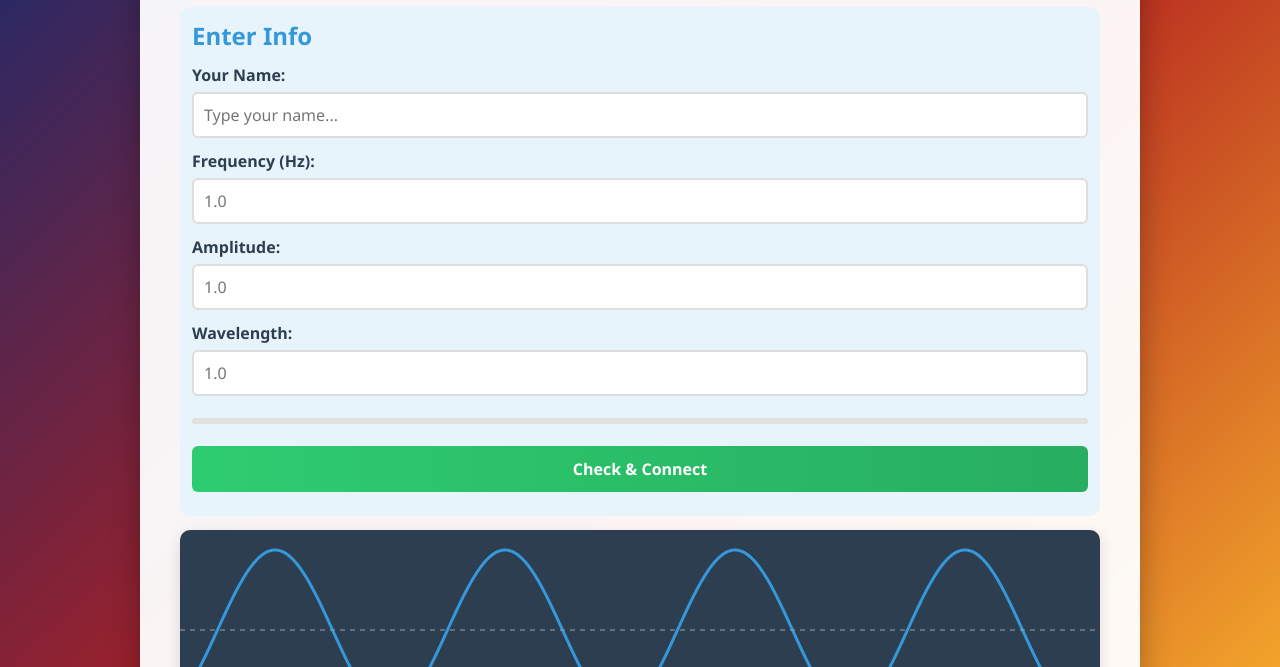
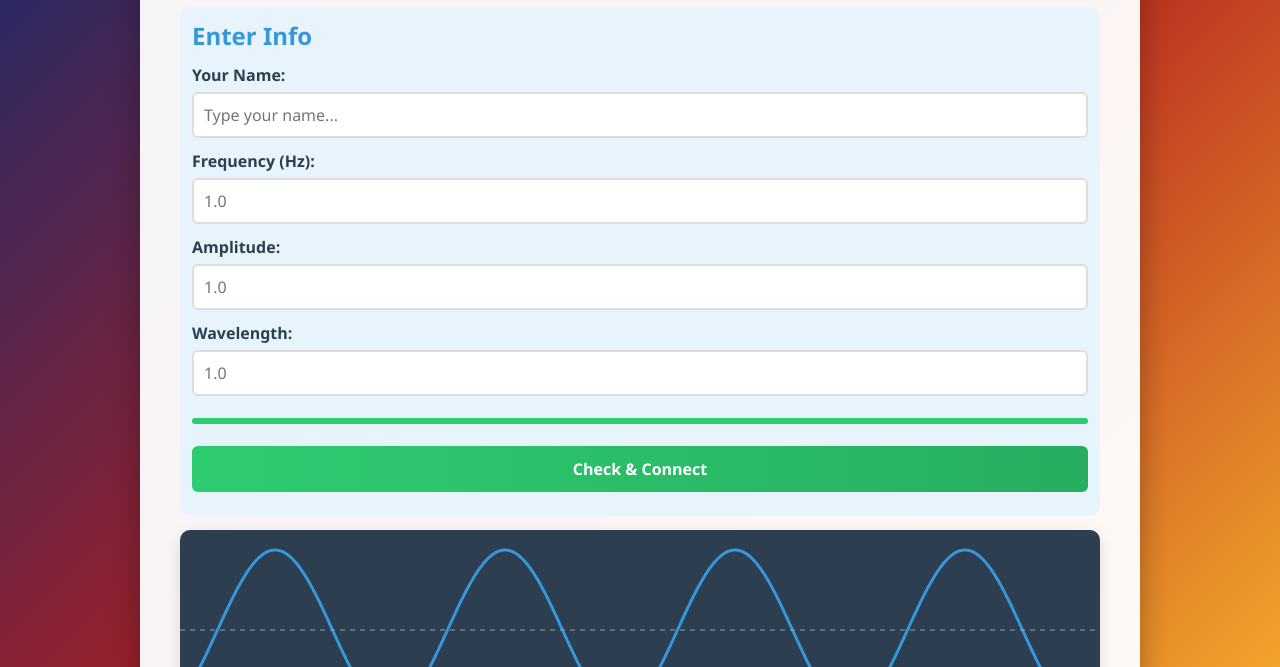
Before and after one commit to hakar138/test1, a plain HTML site: page index.html in a window 1280 px wide. Both pictures are taken after a click on the button "I'm a Student". Shown: the part 133-800 px from the top of the page. Drawn offline with Linux system fonts and the light colour scheme.

Commit message:
Update index.html

```diff
--- a/index.html
+++ b/index.html
@@ -230,7 +230,7 @@
             // Reset connection status when entering student screen
             connectionStatus.className = 'connection-status';
             connectionStatus.textContent = '';
-            matchProgress.style.width = '0%';
+            // Update indicator so student preview uses teacher values if inputs empty
             updateMatchIndicator();
         });
         teacherBackBtn.addEventListener('click', () => { showScreen(roleSelectionScreen); stopAllAnimations(); });
@@ -319,10 +319,11 @@
         }
 
         // Update match indicator based on current values
+        // NOTE: if student input fields are empty, treat them as the teacher's values
         function updateMatchIndicator() {
-            const sFreq = Number(studentFreq.value) || 0;
-            const sAmp = Number(studentAmp.value) || 0;
-            const sWavelength = Number(studentWavelength.value) || 0;
+            const sFreq = (studentFreq.value !== '') ? Number(studentFreq.value) : waveParams.frequency;
+            const sAmp = (studentAmp.value !== '') ? Number(studentAmp.value) : waveParams.amplitude;
+            const sWavelength = (studentWavelength.value !== '') ? Number(studentWavelength.value) : waveParams.wavelength;
 
             const tolerance = 0.1;
             const freqMatch = Math.abs(sFreq - waveParams.frequency) <= tolerance ? 1 : 0;
@@ -433,12 +434,12 @@
             teacherAnimationId = requestAnimationFrame(animateTeacherWave);
         }
 
-        // animate student wave (uses student's inputs for preview)
+        // animate student wave (uses student's inputs for preview; if empty use teacher's values)
         function animateStudentWave() {
             studentCtx.clearRect(0,0,studentCanvas.width, studentCanvas.height);
-            const sFreq = studentFreq.value ? parseFloat(studentFreq.value) : 1.0;
-            const sAmp = studentAmp.value ? parseFloat(studentAmp.value) : 1.0;
-            const sWavelength = studentWavelength.value ? parseFloat(studentWavelength.value) : 1.0;
+            const sFreq = (studentFreq.value !== '') ? parseFloat(studentFreq.value) : waveParams.frequency;
+            const sAmp = (studentAmp.value !== '') ? parseFloat(studentAmp.value) : waveParams.amplitude;
+            const sWavelength = (studentWavelength.value !== '') ? parseFloat(studentWavelength.value) : waveParams.wavelength;
             const studentParams = { frequency: sFreq, amplitude: sAmp, wavelength: sWavelength };
             drawWave(studentCtx, studentCanvas, studentParams, time);
             time += 0.05;
@@ -481,8 +482,8 @@
 
         // init values & start teacher animation when teacher screen becomes active
         updateWaveParams();
-        // optional: auto-start teacher animation so teacher screen shows animation when clicked
-        // (we start it in showScreen when teacher screen selected)
+        // teacher animation starts when teacher screen opened via showScreen()
+
     </script>
 </body>
 </html>
```
